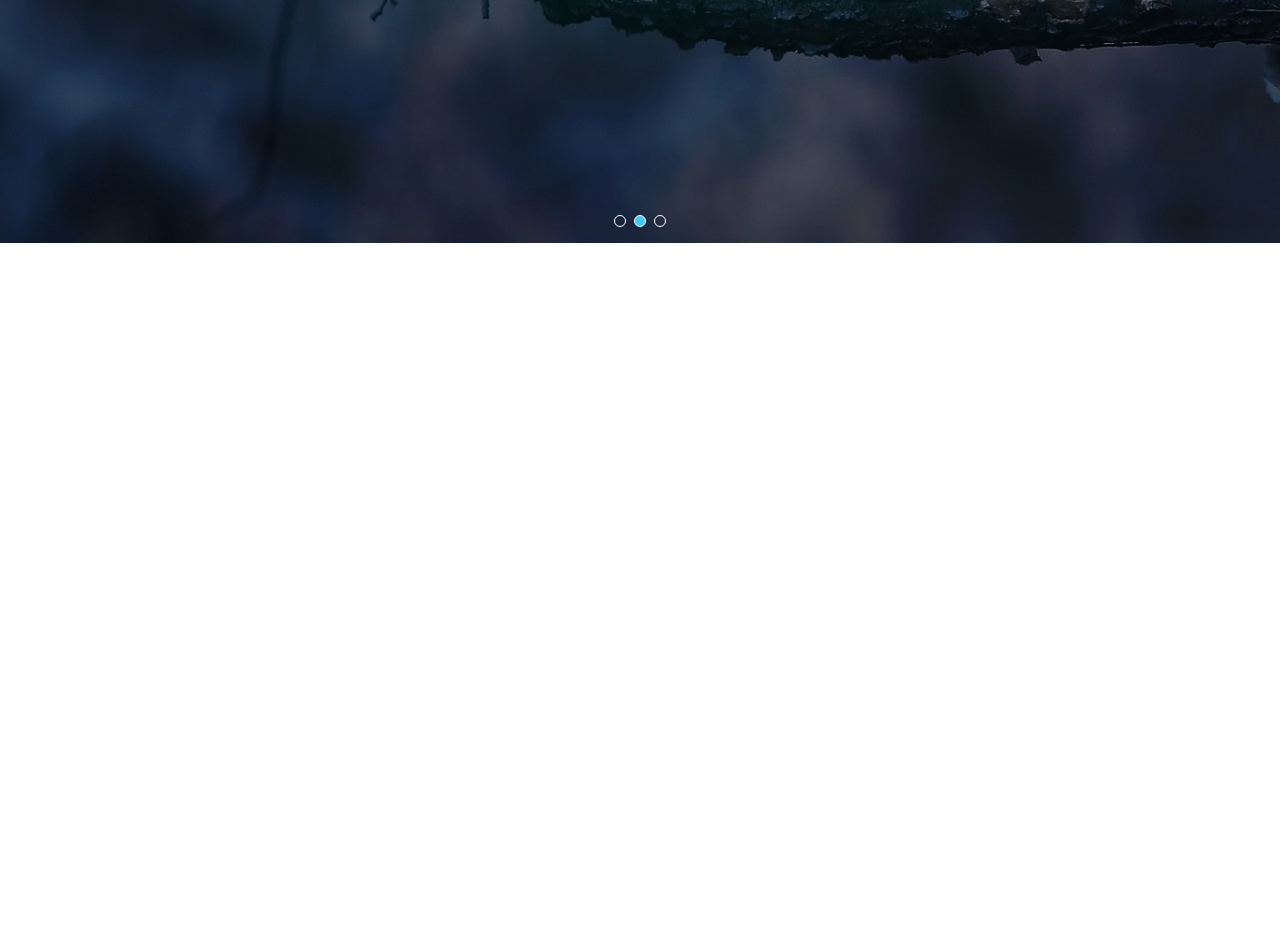
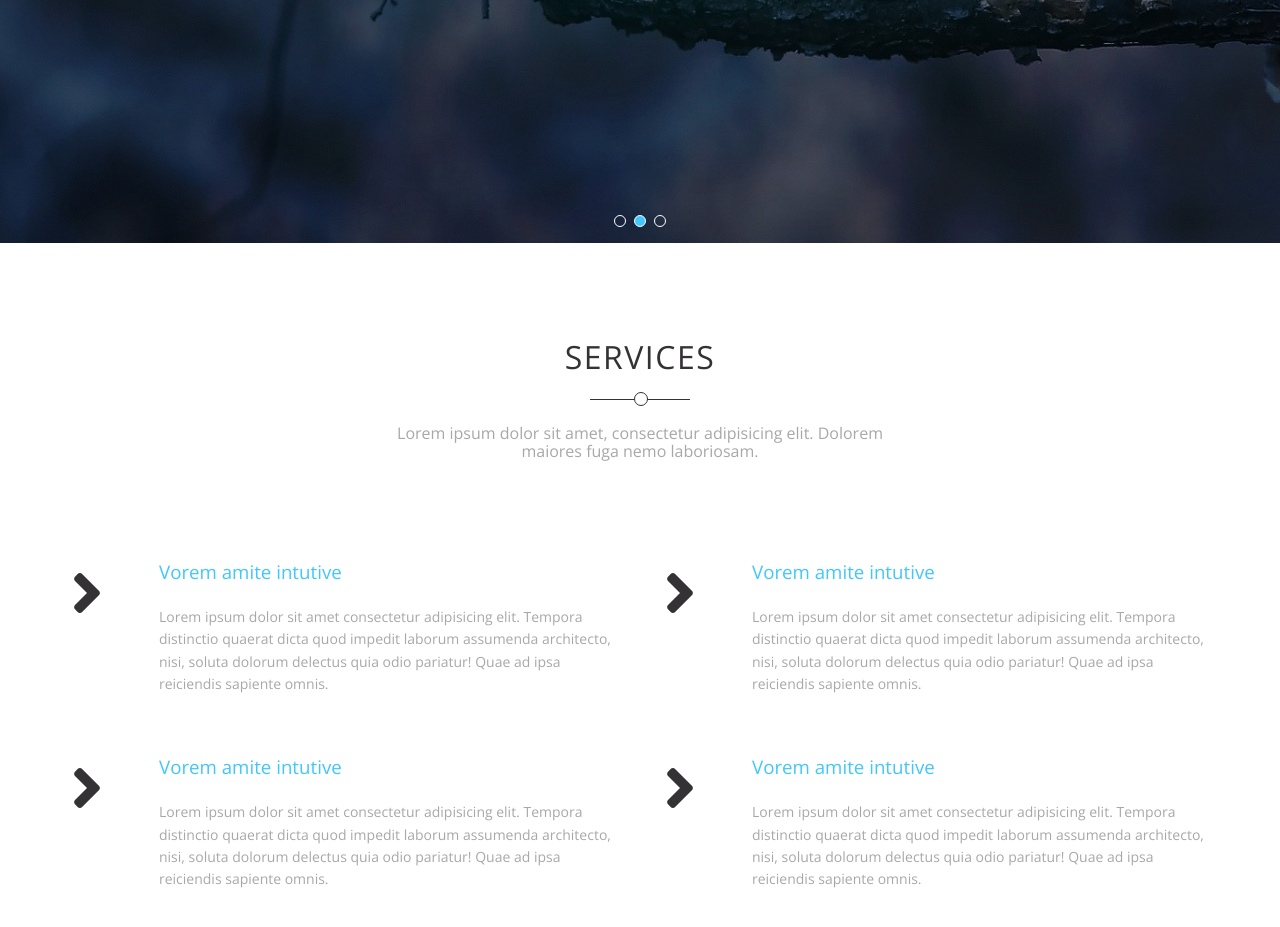
Before and after one commit to Algidaq/kasper-template, a plain HTML site: page index.html in a window 1280 px wide. Shown: the part 557-1484 px from the top of the page. Before the commit the page ends 800 px from the top, so only its background shows below. Drawn offline with nearby package versions, Linux system fonts and the light colour scheme.

Commit message:
create services section

```diff
--- a/css/main.css
+++ b/css/main.css
@@ -1,6 +1,10 @@
 :root {
     --main-color: #41C7FC;
     --bg-color: #1F2021;
+    --header-text-color: #353235;
+    --body-text-color: #A8A8A8;
+    --section-padding-top-sm: 64px;
+    --section-padding-top-lg: 96px;
 }
 
 *{
@@ -48,6 +52,62 @@ a {
         width: 1170px;
     }
 }
+
+/**Start Component  */
+.section-heading{
+    text-align: center;
+}
+.section-heading h2 {
+
+    font-size: 32px;
+    font-weight: 300;
+    color: var(--header-text-color);
+    letter-spacing: 1.5px;
+    text-transform: uppercase;
+    position: relative;
+}
+
+.section-heading h2::before {
+    content: '';
+    height: 1px;
+    width: 100px;
+    position: absolute;
+    bottom: -24px;
+    left: calc(50% - 50px);
+    background-color: var(--header-text-color);
+}
+
+.section-heading h2::after {
+    content: '';
+    width: 12px;
+    height: 12px;
+    border-radius: 50%;
+    position: absolute;
+    border: 1px solid var(--header-text-color);
+    bottom: -30px;
+    left: calc(50% - 6px);
+    background-color: white;
+    -webkit-border-radius: 50%;
+    -moz-border-radius: 50%;
+    -ms-border-radius: 50%;
+    -o-border-radius: 50%;
+}
+.section-heading h2 + p {
+    font-size: 16px;
+    color: var(--body-text-color);
+    font-weight: 300;
+    text-align:center;
+    margin: 48px auto 100px;
+    width: 550px;
+
+}
+
+@media only screen and (max-width: 767px) {
+    .section-heading h2 + p {
+        width: 80%;
+    }
+}
+/**Ending Component */
 
 /** Start Header */
 .header {
@@ -300,3 +360,65 @@ a {
 .landing .active {
     background-color: var(--main-color);
 }
+
+/**Landing Ending */
+
+.services {
+    padding: var(--section-padding-top-lg) 0px;
+}
+
+@media only screen and (max-width: 767px) {
+    .services {
+        padding: var(--section-padding-top-sm) 0px;
+    }
+}
+
+.services .services-content {
+    display:grid;
+    grid-template-columns: repeat(auto-fill,minmax(450px,1fr));
+    column-gap: 48px;
+    row-gap: 60px;
+    margin-bottom: 52px;
+}
+
+
+
+.services .services-content .service-card {
+    display: flex;
+    flex-flow: row nowrap;
+}
+
+@media only screen  and (max-width: 767px) {
+    .services .services-content .service-card {
+        flex-direction: column;
+        justify-content: center;
+        align-items: center;
+        text-align: center;
+    }
+
+    .services .services-content .service-card .service-text
+    {
+        margin-left: 0;
+        margin-top: 24px;
+    }
+}
+.services .service-card i {
+    color: var(--header-text-color);
+}
+
+.services .service-card .service-text {
+    margin-left: 56px;
+}
+
+.services .service-card .service-text h3 {
+    font-weight: 300;
+    color: var(--main-color);
+}
+
+.services .service-card .service-text p {
+    font-size: 14px;
+    font-weight: 300;
+    color: var(--body-text-color);
+    margin-top: 24px;
+    line-height: 1.6;
+}
--- a/index.html
+++ b/index.html
@@ -59,5 +59,47 @@
         </div>
     </section>
     <!-- *End landing page -->
+    <!-- * Service start section -->
+    <section class="services">
+        <div class="container">
+           <div class="section-heading">
+            <h2>Services</h2>
+            <p>Lorem ipsum dolor sit amet, consectetur adipisicing elit. Dolorem maiores fuga nemo laboriosam.</p>
+           </div>
+           <div class="services-content">
+               <div class="service-card">
+                   <i class="fas fa-angle-right fa-4x"></i>
+                   <div class="service-text">
+                       <h3>Vorem amite intutive</h3>
+                       <p>Lorem ipsum dolor sit amet consectetur adipisicing elit. Tempora distinctio quaerat dicta quod impedit laborum assumenda architecto, nisi, soluta dolorum delectus quia odio pariatur! Quae ad ipsa reiciendis sapiente omnis.</p>
+                   </div>
+               </div>
+               <div class="service-card">
+                <i class="fas fa-angle-right fa-4x"></i>
+                <div class="service-text">
+                    <h3>Vorem amite intutive</h3>
+                    <p>Lorem ipsum dolor sit amet consectetur adipisicing elit. Tempora distinctio quaerat dicta quod impedit laborum assumenda architecto, nisi, soluta dolorum delectus quia odio pariatur! Quae ad ipsa reiciendis sapiente omnis.</p>
+                </div>
+            </div>
+
+            <div class="service-card">
+                <i class="fas fa-angle-right fa-4x"></i>
+                <div class="service-text">
+                    <h3>Vorem amite intutive</h3>
+                    <p>Lorem ipsum dolor sit amet consectetur adipisicing elit. Tempora distinctio quaerat dicta quod impedit laborum assumenda architecto, nisi, soluta dolorum delectus quia odio pariatur! Quae ad ipsa reiciendis sapiente omnis.</p>
+                </div>
+            </div>
+            <div class="service-card">
+             <i class="fas fa-angle-right fa-4x"></i>
+             <div class="service-text">
+                 <h3>Vorem amite intutive</h3>
+                 <p>Lorem ipsum dolor sit amet consectetur adipisicing elit. Tempora distinctio quaerat dicta quod impedit laborum assumenda architecto, nisi, soluta dolorum delectus quia odio pariatur! Quae ad ipsa reiciendis sapiente omnis.</p>
+             </div>
+        </div>
+    </div>
+
+        </div>
+    </section>
+    <!-- * Service end -->
 </body>
 </html>
```
